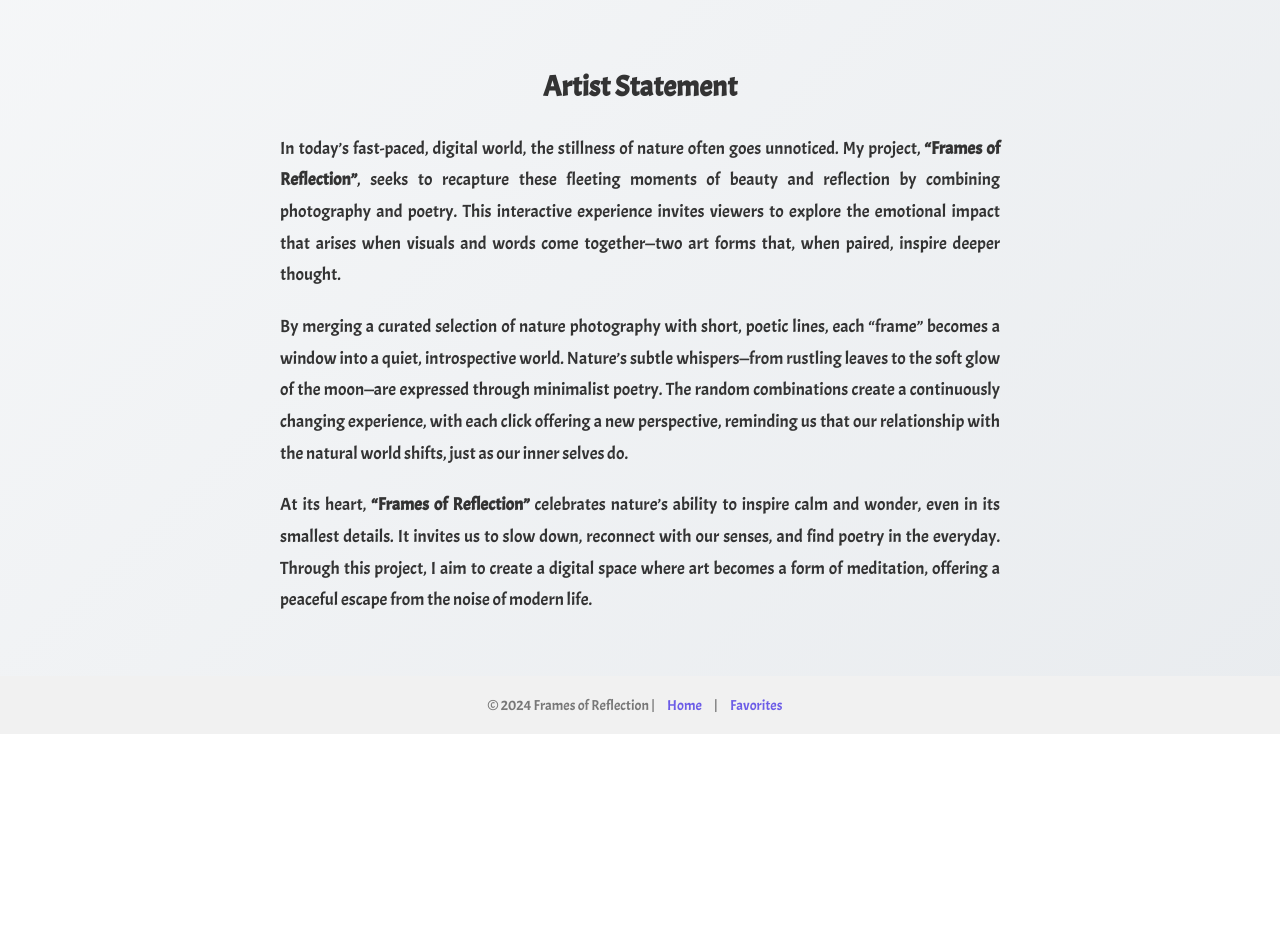
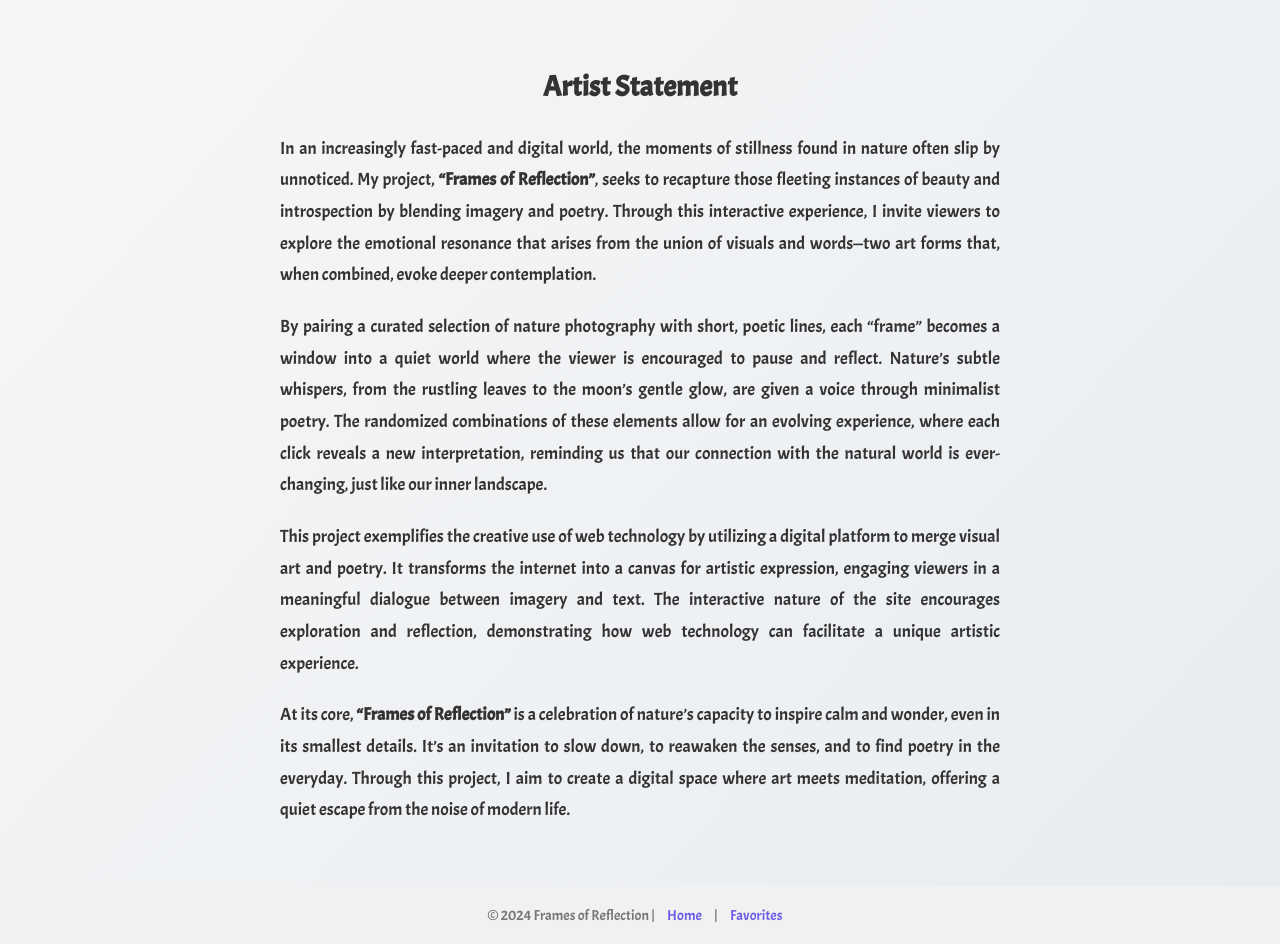
Before and after one commit to joko28/net-art, a plain HTML site: page index.html in a window 1280 px wide. Shown: the part 500-1444 px from the top of the page. Before the commit the page ends 1234 px from the top, so only its background shows below. Drawn offline with Linux system fonts and the light colour scheme.

Commit message:
update artist statment

```diff
--- a/index.html
+++ b/index.html
@@ -30,34 +30,18 @@
       <section id="artist-statement">
         <h2>Artist Statement</h2>
         <p>
-          In today’s fast-paced, digital world, the stillness of nature often
-          goes unnoticed. My project, <strong>“Frames of Reflection”</strong>,
-          seeks to recapture these fleeting moments of beauty and reflection by
-          combining photography and poetry. This interactive experience invites
-          viewers to explore the emotional impact that arises when visuals and
-          words come together—two art forms that, when paired, inspire deeper
-          thought.
+          In an increasingly fast-paced and digital world, the moments of stillness found in nature often slip by unnoticed. My project, <strong>“Frames of Reflection”</strong>, seeks to recapture those fleeting instances of beauty and introspection by blending imagery and poetry. Through this interactive experience, I invite viewers to explore the emotional resonance that arises from the union of visuals and words—two art forms that, when combined, evoke deeper contemplation.
         </p>
         <p>
-          By merging a curated selection of nature photography with short,
-          poetic lines, each “frame” becomes a window into a quiet,
-          introspective world. Nature’s subtle whispers—from rustling leaves to
-          the soft glow of the moon—are expressed through minimalist poetry. The
-          random combinations create a continuously changing experience, with
-          each click offering a new perspective, reminding us that our
-          relationship with the natural world shifts, just as our inner selves
-          do.
+          By pairing a curated selection of nature photography with short, poetic lines, each “frame” becomes a window into a quiet world where the viewer is encouraged to pause and reflect. Nature’s subtle whispers, from the rustling leaves to the moon’s gentle glow, are given a voice through minimalist poetry. The randomized combinations of these elements allow for an evolving experience, where each click reveals a new interpretation, reminding us that our connection with the natural world is ever-changing, just like our inner landscape.
         </p>
         <p>
-          At its heart, <strong>“Frames of Reflection”</strong> celebrates
-          nature’s ability to inspire calm and wonder, even in its smallest
-          details. It invites us to slow down, reconnect with our senses, and
-          find poetry in the everyday. Through this project, I aim to create a
-          digital space where art becomes a form of meditation, offering a
-          peaceful escape from the noise of modern life.
+          This project exemplifies the creative use of web technology by utilizing a digital platform to merge visual art and poetry. It transforms the internet into a canvas for artistic expression, engaging viewers in a meaningful dialogue between imagery and text. The interactive nature of the site encourages exploration and reflection, demonstrating how web technology can facilitate a unique artistic experience.
+        </p>
+        <p>
+          At its core, <strong>“Frames of Reflection”</strong> is a celebration of nature’s capacity to inspire calm and wonder, even in its smallest details. It’s an invitation to slow down, to reawaken the senses, and to find poetry in the everyday. Through this project, I aim to create a digital space where art meets meditation, offering a quiet escape from the noise of modern life.
         </p>
       </section>
-    </main>
 
     <footer>
       © 2024 Frames of Reflection | <a href="index.html">Home</a> |
```
